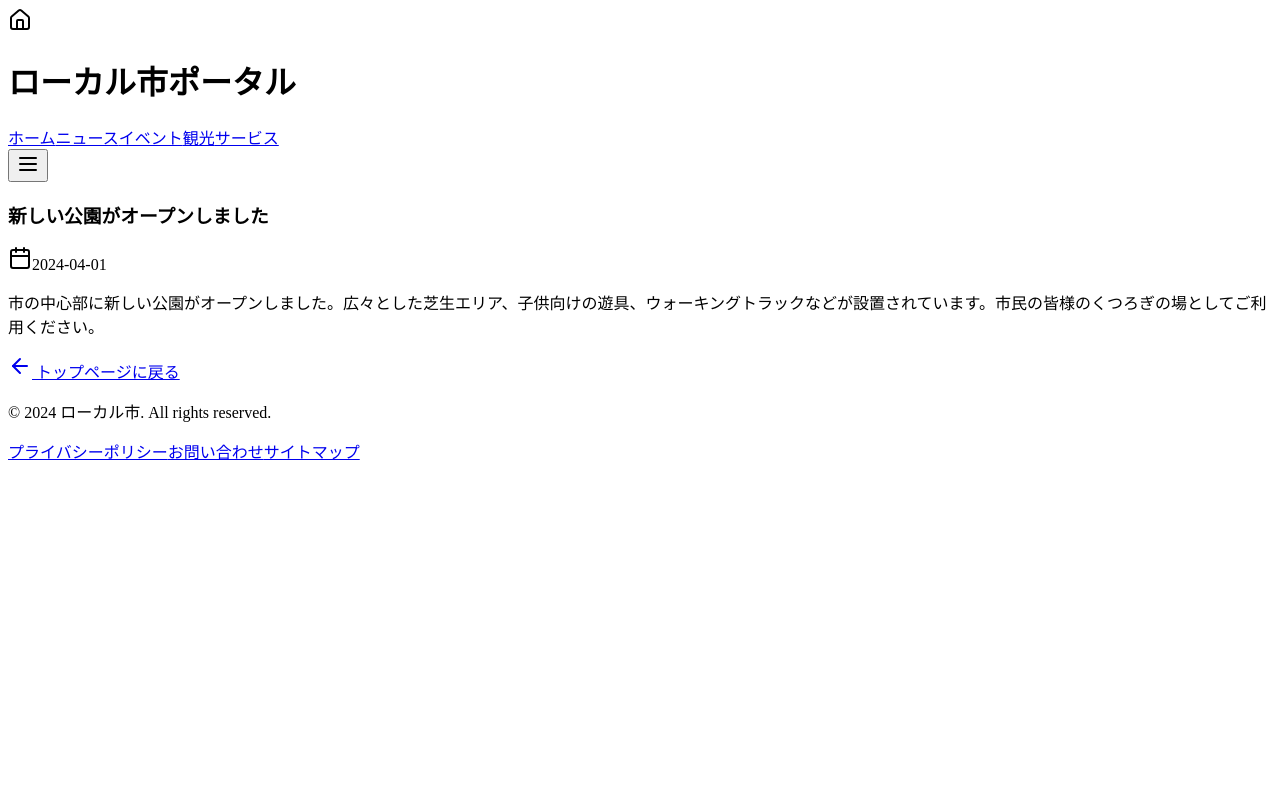
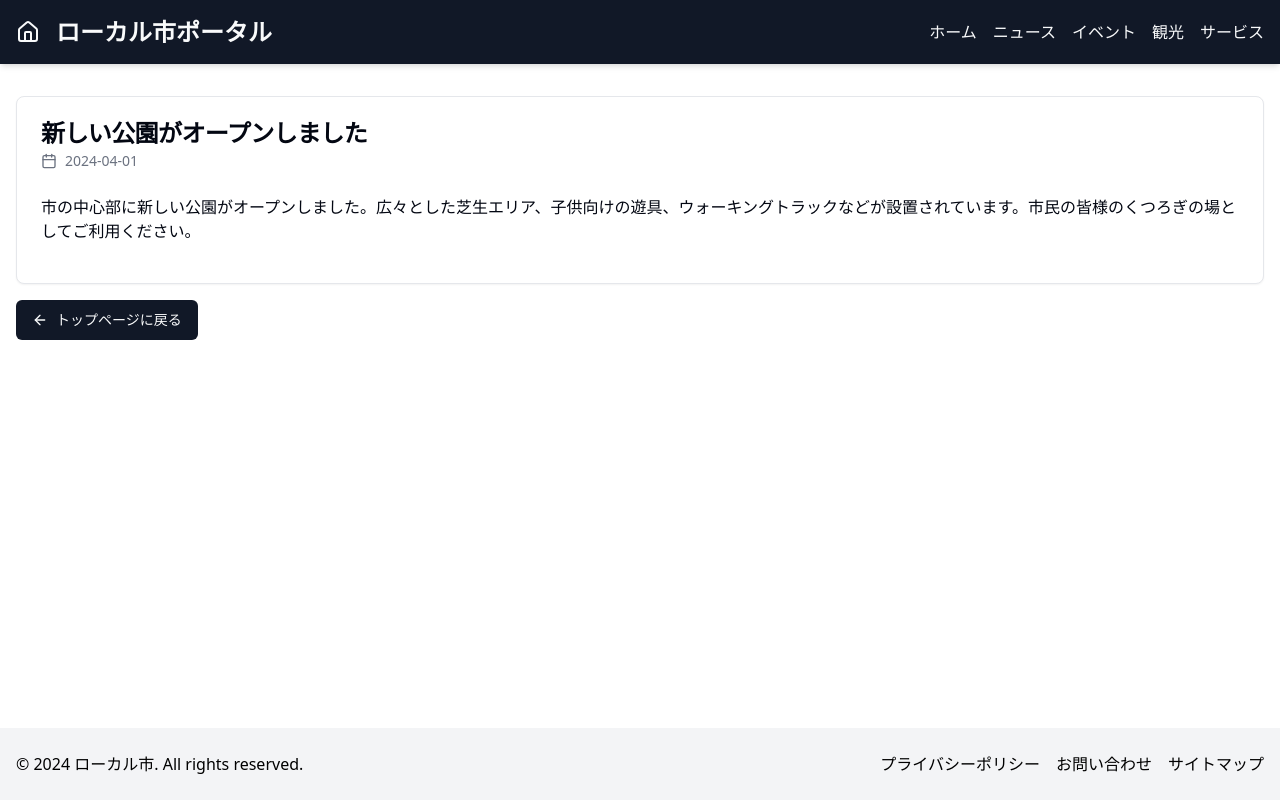
Before and after one commit to yfukudev/regional-portal-sample, a Next.js app: page /news/1 in a window 1280 px wide. Built offline with nearby package versions, Linux system fonts and the light colour scheme.

Commit message:
Optimize detail pages in AppRouter

```diff
--- /dev/null
+++ b/app/[type]/[id]/page.tsx
@@ -0,0 +1,71 @@
+import { notFound } from "next/navigation"
+import DetailPageContent from "@/components/detail-page-content"
+import Header from "@/components/header"
+import Footer from "@/components/footer"
+
+// 仮のデータ（実際の実装では、APIやデータベースから取得します）
+const dummyData = {
+  news: [
+    {
+      id: 1,
+      title: "新しい公園がオープンしました",
+      date: "2024-04-01",
+      content:
+        "市の中心部に新しい公園がオープンしました。広々とした芝生エリア、子供向けの遊具、ウォーキングトラックなどが設置されています。市民の皆様のくつろぎの場としてご利用ください。",
+    },
+    {
+      id: 2,
+      title: "ゴミ収集日程が変更になります",
+      date: "2024-04-15",
+      content:
+        "来月より、ゴミ収集の日程が変更になります。詳細は各世帯に配布されるチラシをご確認ください。環境保護にご協力いただき、ありがとうございます。",
+    },
+  ],
+  events: [
+    {
+      id: 1,
+      title: "夏祭り",
+      date: "2024-08-01",
+      time: "18:00-22:00",
+      location: "市民公園",
+      content:
+        "毎年恒例の夏祭りを開催します。盆踊り、屋台、花火大会など、楽しいイベントが盛りだくさんです。ご家族やお友達とぜひお越しください。",
+    },
+    {
+      id: 2,
+      title: "市民マラソン大会",
+      date: "2024-09-15",
+      time: "9:00-12:00",
+      location: "市民陸上競技場",
+      content:
+        "健康増進と地域交流を目的とした市民マラソン大会を開催します。5km、10km、ハーフマラソンのコースがあります。参加申し込みは市役所窓口または公式ウェブサイトで受け付けています。",
+    },
+  ],
+}
+
+async function getItem(type: string, id: string) {
+  // 実際のアプリケーションでは、ここでAPIリクエストを行います
+  const item = dummyData[type]?.find((item) => item.id === parseInt(id))
+  if (!item) {
+    notFound()
+  }
+  return item
+}
+
+export default async function DetailPage({
+  params,
+}: {
+  params: { type: string; id: string }
+}) {
+  const item = await getItem(params.type, params.id)
+
+  return (
+    <div className="flex flex-col min-h-screen">
+      <Header />
+      <main className="flex-grow container mx-auto px-4 py-8">
+        <DetailPageContent item={item} type={params.type} />
+      </main>
+      <Footer />
+    </div>
+  )
+}
--- /dev/null
+++ b/components/detail-page-content.tsx
@@ -0,0 +1,69 @@
+"use client"
+
+import {
+  Card,
+  CardContent,
+  CardDescription,
+  CardHeader,
+  CardTitle,
+} from "@/components/ui/card"
+import { Button } from "@/components/ui/button"
+import { ArrowLeft, Calendar, Clock } from "lucide-react"
+import Link from "next/link"
+
+type ItemType = {
+  id: number
+  title: string
+  date: string
+  content: string
+  time?: string
+  location?: string
+}
+
+type DetailPageContentProps = {
+  item: ItemType
+  type: string
+}
+
+export default function DetailPageContent({
+  item,
+  type,
+}: DetailPageContentProps) {
+  return (
+    <>
+      <Card>
+        <CardHeader>
+          <CardTitle>{item.title}</CardTitle>
+          <CardDescription>
+            {type === "events" ? (
+              <div className="flex items-center space-x-2">
+                <Calendar className="h-4 w-4" />
+                <span>{item.date}</span>
+                <Clock className="h-4 w-4 ml-4" />
+                <span>{item.time}</span>
+              </div>
+            ) : (
+              <div className="flex items-center space-x-2">
+                <Calendar className="h-4 w-4" />
+                <span>{item.date}</span>
+              </div>
+            )}
+          </CardDescription>
+        </CardHeader>
+        <CardContent>
+          <p className="mb-4">{item.content}</p>
+          {type === "events" && item.location && (
+            <p className="font-semibold">場所: {item.location}</p>
+          )}
+        </CardContent>
+      </Card>
+      <div className="mt-4">
+        <Button asChild>
+          <Link href="/" className="flex items-center">
+            <ArrowLeft className="mr-2 h-4 w-4" /> トップページに戻る
+          </Link>
+        </Button>
+      </div>
+    </>
+  )
+}
--- a/components/detail-page.tsx
+++ /dev/null
@@ -1,128 +0,0 @@
-import { useRouter } from "next/router"
-import { useState, useEffect } from "react"
-import Header from "./header"
-import Footer from "./footer"
-import {
-  Card,
-  CardContent,
-  CardDescription,
-  CardHeader,
-  CardTitle,
-} from "@/components/ui/card"
-import { Button } from "@/components/ui/button"
-import { ArrowLeft, Calendar, Clock } from "lucide-react"
-import Link from "next/link"
-
-// 仮のデータ（実際の実装では、APIやデータベースから取得します）
-const dummyData = {
-  news: [
-    {
-      id: 1,
-      title: "新しい公園がオープンしました",
-      date: "2024-04-01",
-      content:
-        "市の中心部に新しい公園がオープンしました。広々とした芝生エリア、子供向けの遊具、ウォーキングトラックなどが設置されています。市民の皆様のくつろぎの場としてご利用ください。",
-    },
-    {
-      id: 2,
-      title: "ゴミ収集日程が変更になります",
-      date: "2024-04-15",
-      content:
-        "来月より、ゴミ収集の日程が変更になります。詳細は各世帯に配布されるチラシをご確認ください。環境保護にご協力いただき、ありがとうございます。",
-    },
-  ],
-  events: [
-    {
-      id: 1,
-      title: "夏祭り",
-      date: "2024-08-01",
-      time: "18:00-22:00",
-      location: "市民公園",
-      content:
-        "毎年恒例の夏祭りを開催します。盆踊り、屋台、花火大会など、楽しいイベントが盛りだくさんです。ご家族やお友達とぜひお越しください。",
-    },
-    {
-      id: 2,
-      title: "市民マラソン大会",
-      date: "2024-09-15",
-      time: "9:00-12:00",
-      location: "市民陸上競技場",
-      content:
-        "健康増進と地域交流を目的とした市民マラソン大会を開催します。5km、10km、ハーフマラソンのコースがあります。参加申し込みは市役所窓口または公式ウェブサイトで受け付けています。",
-    },
-  ],
-}
-
-export default function DetailPage() {
-  const router = useRouter()
-  const { type, id } = router.query
-  const [item, setItem] = useState(null)
-
-  useEffect(() => {
-    if (type && id) {
-      // 実際のアプリケーションでは、ここでAPIリクエストを行います
-      const foundItem = dummyData[type]?.find(
-        (item) => item.id === parseInt(id as string)
-      )
-      setItem(foundItem)
-    }
-  }, [type, id])
-
-  if (!item) {
-    return (
-      <div className="flex flex-col min-h-screen">
-        <Header />
-        <main className="flex-grow container mx-auto px-4 py-8">
-          <Card>
-            <CardContent className="pt-6">
-              <p>読み込み中...</p>
-            </CardContent>
-          </Card>
-        </main>
-        <Footer />
-      </div>
-    )
-  }
-
-  return (
-    <div className="flex flex-col min-h-screen">
-      <Header />
-      <main className="flex-grow container mx-auto px-4 py-8">
-        <Card>
-          <CardHeader>
-            <CardTitle>{item.title}</CardTitle>
-            <CardDescription>
-              {type === "events" ? (
-                <div className="flex items-center space-x-2">
-                  <Calendar className="h-4 w-4" />
-                  <span>{item.date}</span>
-                  <Clock className="h-4 w-4 ml-4" />
-                  <span>{item.time}</span>
-                </div>
-              ) : (
-                <div className="flex items-center space-x-2">
-                  <Calendar className="h-4 w-4" />
-                  <span>{item.date}</span>
-                </div>
-              )}
-            </CardDescription>
-          </CardHeader>
-          <CardContent>
-            <p className="mb-4">{item.content}</p>
-            {type === "events" && (
-              <p className="font-semibold">場所: {item.location}</p>
-            )}
-          </CardContent>
-        </Card>
-        <div className="mt-4">
-          <Button asChild>
-            <Link href="/" className="flex items-center">
-              <ArrowLeft className="mr-2 h-4 w-4" /> トップページに戻る
-            </Link>
-          </Button>
-        </div>
-      </main>
-      <Footer />
-    </div>
-  )
-}
--- a/pages/[type]/[id].js
+++ /dev/null
@@ -1,3 +0,0 @@
-import DetailPage from "../../components/detail-page"
-
-export default DetailPage
```
